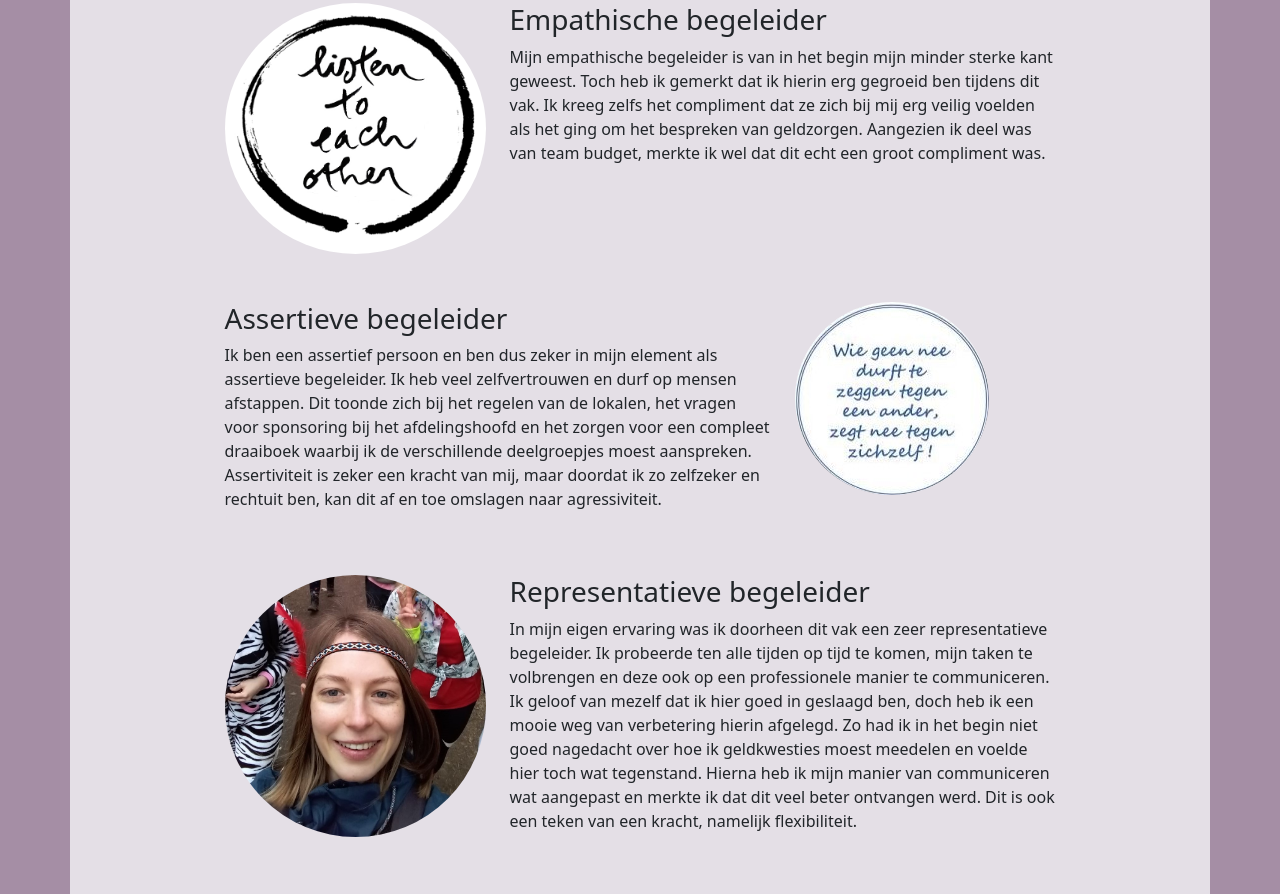
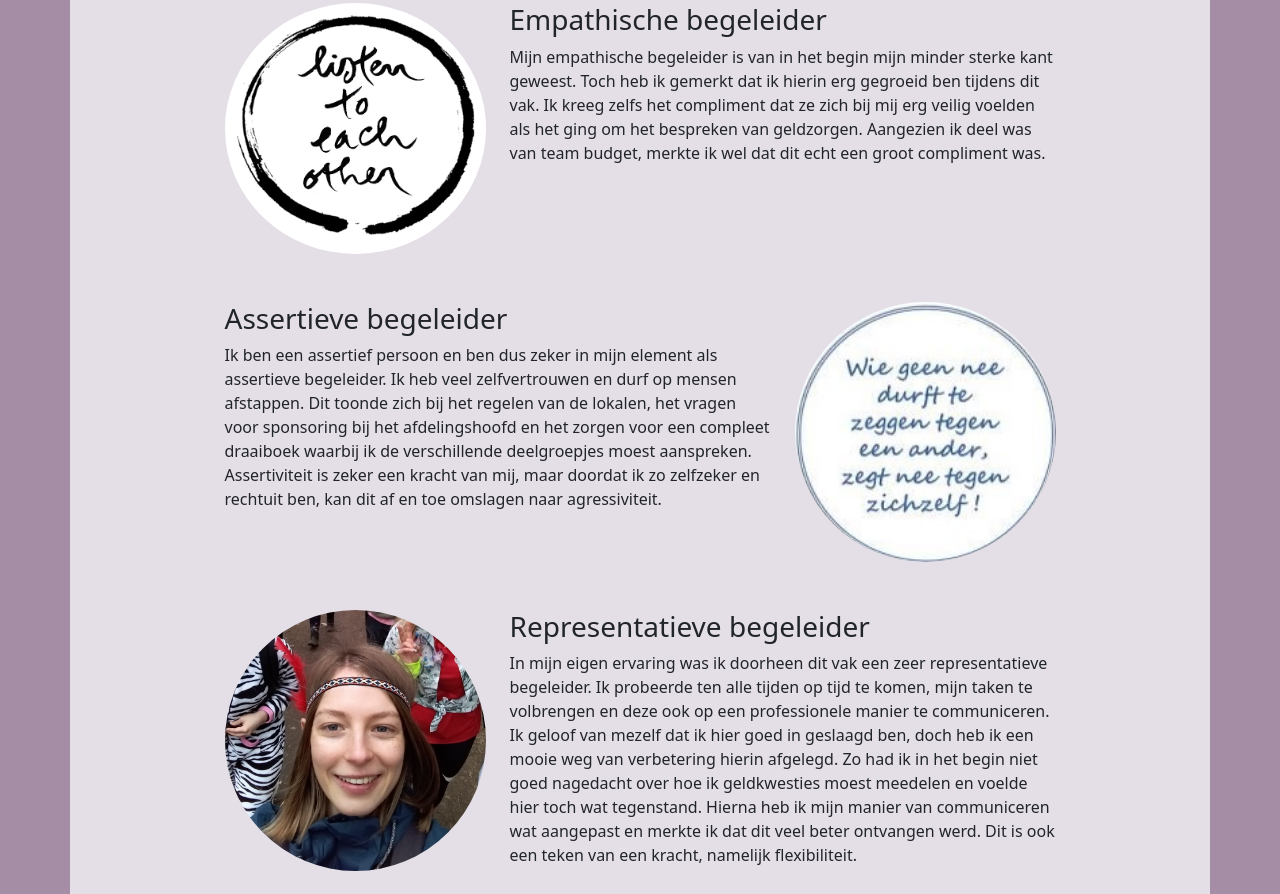
Before and after one commit to rimo159/leerzorg, a plain HTML site: page index.html in a window 1280 px wide. Shown: the part 1414-2308 px from the top of the page. Drawn offline with nearby package versions, Linux system fonts and the light colour scheme.

Commit message:
foto 3 groter

```diff
--- a/index.html
+++ b/index.html
@@ -130,7 +130,7 @@
 				</p>
 			</div>
 			<div class="col-10 col-md-3">
-				<img class="img-fluid rounded-circle" src="img\Tegeltje-Grenzen.jpg" alt="">
+				<img class="img-fluid rounded-circle" style="width: 100%; height: auto;" src="img\Tegeltje-Grenzen.jpg" alt="">
 			</div>
 		</div>
 
```
